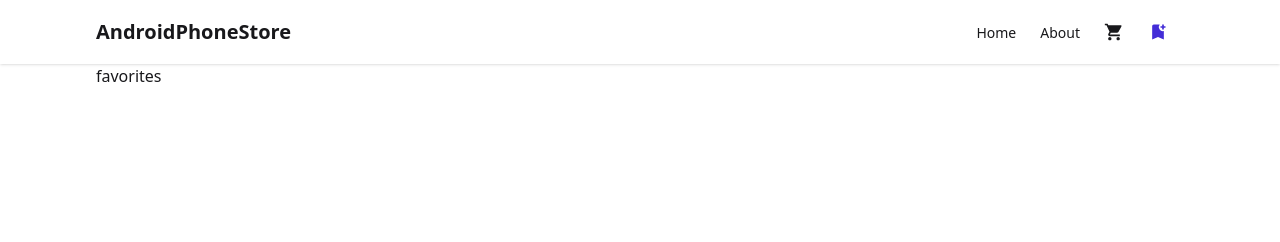
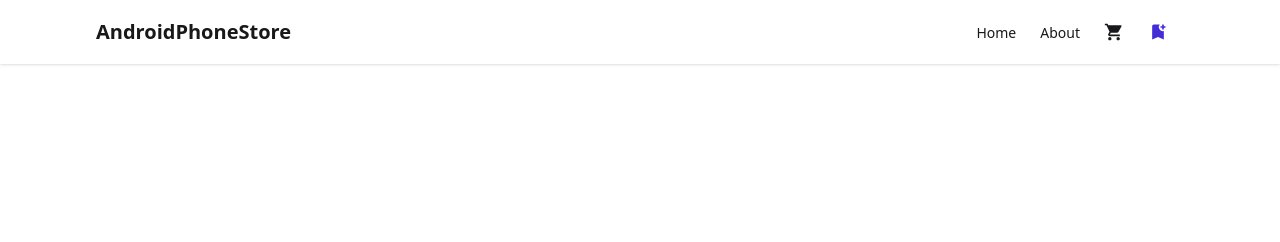
Before and after one commit to ahassh1/android-store, a React (Vite) app: page /favorites in a window 1280 px wide. Shown: the top 242 px of the page. Built offline with nearby package versions, Linux system fonts and the light colour scheme.

Commit message:
local host card items show in ui

```diff
--- a/src/pages/Favorites.jsx
+++ b/src/pages/Favorites.jsx
@@ -1,10 +1,23 @@
-import React from 'react';
+import React, { useEffect, useState } from 'react';
+import PhoneCard from './PhoneCard';
+import { getFavorites } from '../utils';
 
 const Favorites = () => {
+      const [displayPhones, setDisplayPhones] = useState([]);
+      useEffect(() =>{
+        const savedPhones = getFavorites()
+        setDisplayPhones(savedPhones)
+      },[]);
     return (
-        <div>
-            <h1>favorites</h1>
-        </div>
+          <div className="py-12">
+      <div className="grid grid-cols-1 md:grid-cols-2  lg:grid-cols-3 gap-7 mb-8">
+        {displayPhones.map((phone) => (
+          <PhoneCard key={phone.id} phone={phone} />
+        ))}
+      </div>
+
+
+    </div>
     );
 };
 
```
